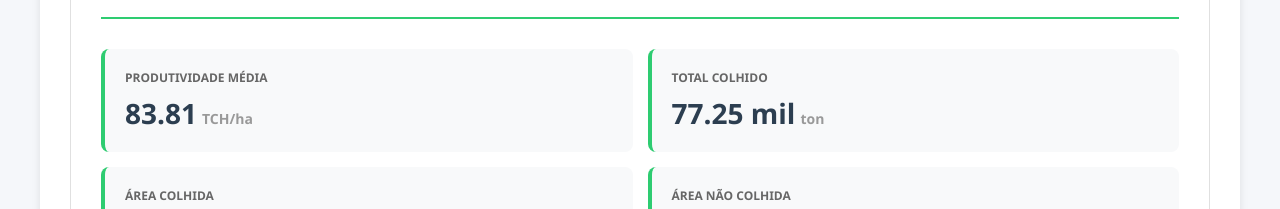
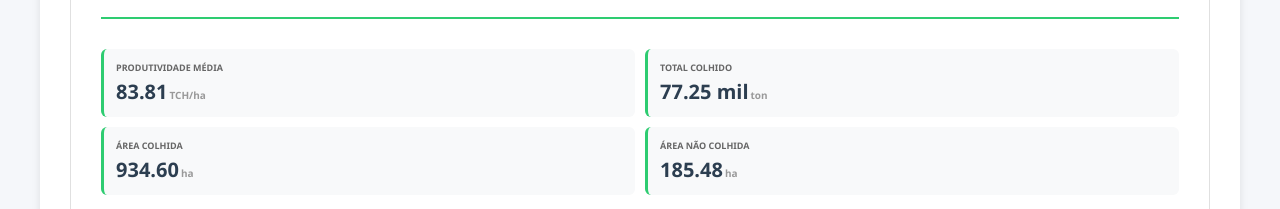
Before and after one commit to iagorr123-netizen/AFBItapira, a plain HTML site: page relatorio.html in a window 1280 px wide. Shown: the part 570-779 px from the top of the page. Drawn offline with nearby package versions, Linux system fonts and the light colour scheme.

Commit message:
Aumentar espaço dos gráficos no relatório PDF
Alterações:
- Altura dos gráficos: 350px → 400px
- KPI font-size: 28px → 20px (value), 12px → 9px (label)
- Reduzir padding dos KPI boxes: 20px → 12px
- Reduzir gap entre KPIs: 15px → 10px
- Reduzir margin-bottom dos KPIs: 30px → 15px
- Liberar mais espaço para os gráficos não serem cortados

```diff
--- a/relatorio.html
+++ b/relatorio.html
@@ -188,39 +188,39 @@
         .kpis-grid {
             display: grid;
             grid-template-columns: repeat(2, 1fr);
-            gap: 15px;
-            margin-bottom: 30px;
+            gap: 10px;
+            margin-bottom: 15px;
             page-break-inside: avoid;
             break-inside: avoid;
         }
 
         .kpi-box {
             background: #f8f9fa;
-            padding: 20px;
-            border-radius: 8px;
-            border-left: 4px solid #2ecc71;
+            padding: 12px;
+            border-radius: 6px;
+            border-left: 3px solid #2ecc71;
             page-break-inside: avoid;
             break-inside: avoid;
         }
 
         .kpi-label {
             color: #666;
-            font-size: 12px;
+            font-size: 9px;
             font-weight: bold;
             text-transform: uppercase;
-            margin-bottom: 8px;
+            margin-bottom: 4px;
         }
 
         .kpi-value {
             color: #2c3e50;
-            font-size: 28px;
+            font-size: 20px;
             font-weight: bold;
         }
 
         .kpi-unit {
             color: #999;
-            font-size: 14px;
-            margin-left: 5px;
+            font-size: 10px;
+            margin-left: 2px;
         }
 
         .chart-container {
@@ -234,8 +234,9 @@
 
         .chart-canvas {
             position: relative;
-            height: 350px !important;
+            height: 400px !important;
             width: 100% !important;
+            min-height: 400px;
         }
 
         .chart-title {
```
